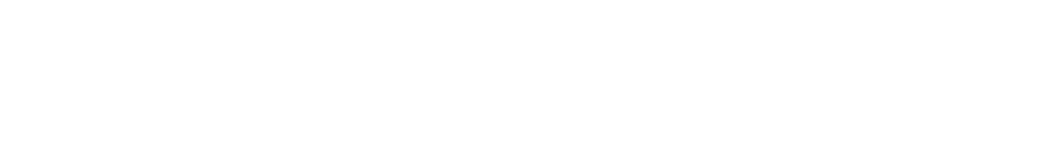
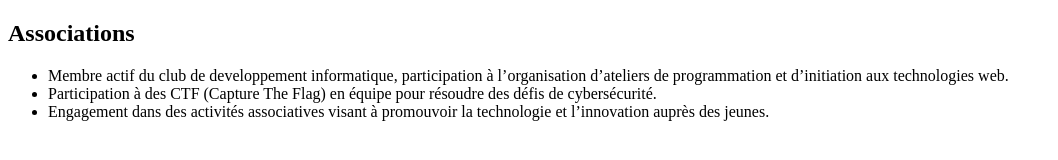
Before and after one commit to Ariel431/mon-cv, a plain HTML site: page index.html in a window 1280 px wide. Shown: the whole page, without its empty margins (0-1058 px from the left). Drawn offline with Linux system fonts and the light colour scheme.

Commit message:
mise en place de la section associations

```diff
--- a/index.html
+++ b/index.html
@@ -7,6 +7,20 @@
     <title>Document</title>
 </head>
 <body>
+    <h2>Associations</h2>
+<ul>
+  <li>
+    Membre actif du club de developpement informatique, participation à l’organisation d’ateliers de programmation
+    et d’initiation aux technologies web.
+  </li>
+  <li>
+    Participation à des CTF (Capture The Flag) en équipe pour résoudre des défis de cybersécurité.
+  </li>
+  <li>
+    Engagement dans des activités associatives visant à promouvoir la technologie et l’innovation
+    auprès des jeunes.
+  </li>
+</ul>
 
 </body>
 </html>
```
